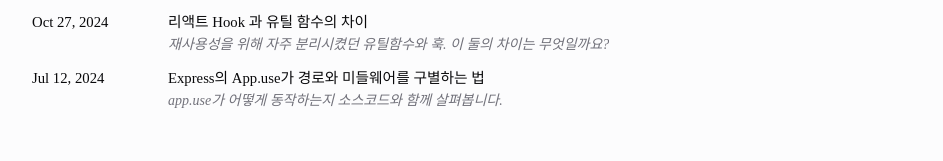
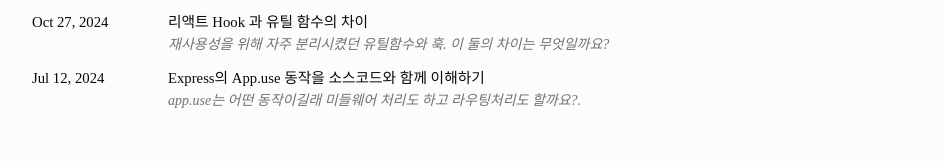
Before and after one commit to coco8j/Study-Blog, an Astro site: page /tags/javascript in a window 1280 px wide. Shown: the part 216-377 px from the top of the page, without its empty margins (168-1111 px from the left). Built offline with nearby package versions, Linux system fonts and the light colour scheme; Astro itself is replaced by a stand-in of ours; some packages are replaced by stand-ins of ours; a web font is replaced by a local one.

Commit message:
Post: app.use 게시글 타이틀, 상세설명 수정

```diff
--- a/src/content/post/express-app-use/index.md
+++ b/src/content/post/express-app-use/index.md
@@ -1,6 +1,6 @@
 ---
-title: 'Express의 App.use가 경로와 미들웨어를 구별하는 법'
-description: 'app.use가 어떻게 동작하는지 소스코드와 함께 살펴봅니다.'
+title: 'Express의 App.use 동작을 소스코드와 함께 이해하기'
+description: 'app.use는 어떤 동작이길래 미들웨어 처리도 하고 라우팅처리도 할까요?.'
 publishDate: '12 Jul 2024'
 tags: ['JavaScript', 'Node.js', 'Express']
 ---
```
